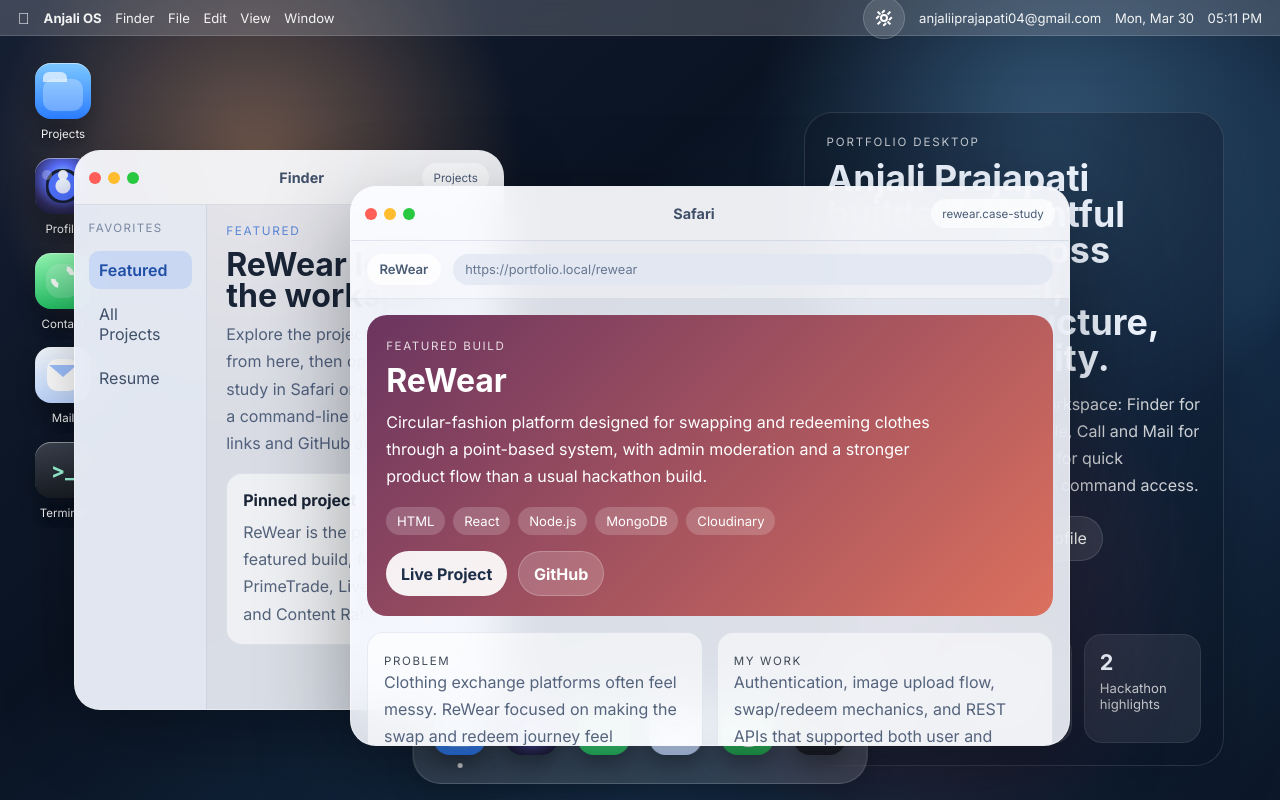
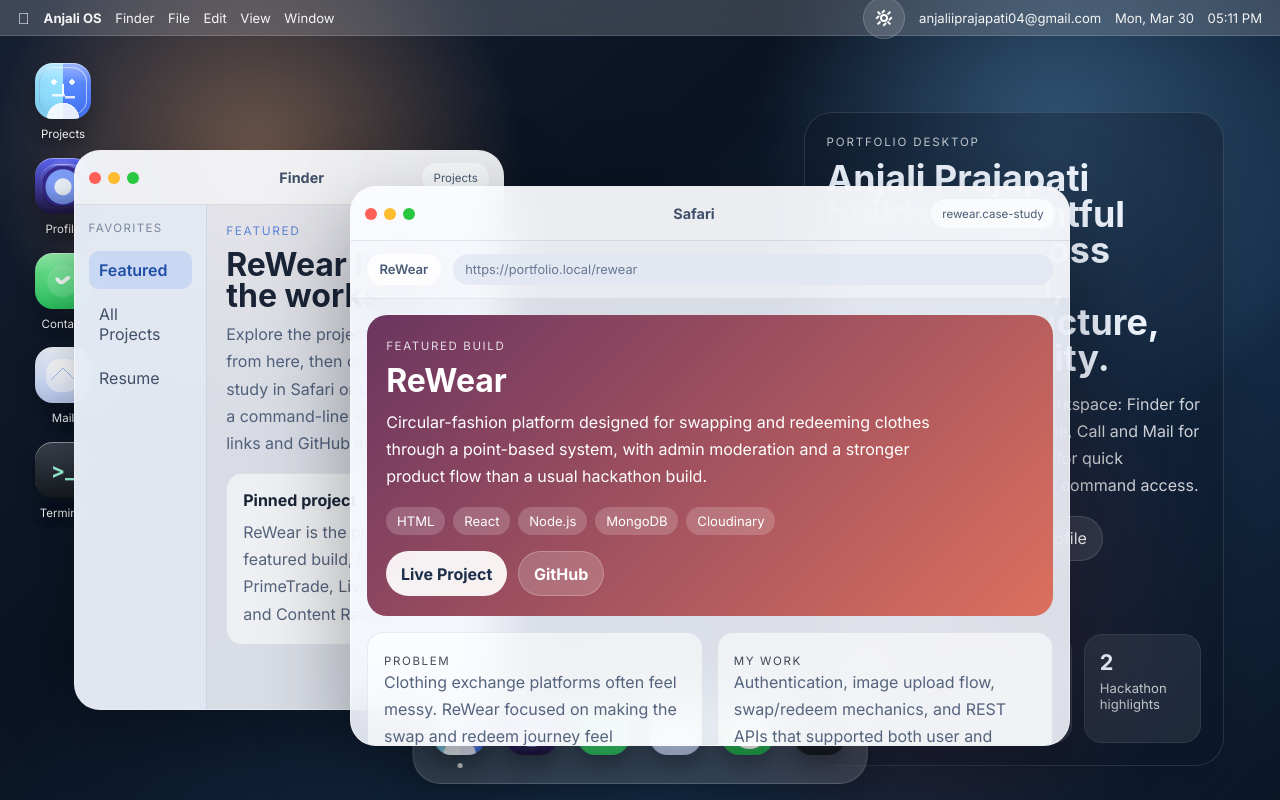
Before and after one commit to anjalii40/Portfolio, a plain HTML site: page index.html in a window 1280 px wide. Both pictures are taken after a click on the button "Click to enter desktop". Drawn offline with Linux system fonts and the light colour scheme; a web font is replaced by a local one.

Commit message:
style: align dock icons closer to mac apps

```diff
--- a/index.html
+++ b/index.html
@@ -61,7 +61,7 @@
       <main class="desktop-stage" id="desktop-stage">
         <div class="desktop-icons">
           <button class="desktop-icon" type="button" data-open="projects-window">
-            <span class="desktop-icon-art folder-art"></span>
+            <span class="desktop-icon-art finder-art"></span>
             <span>Projects</span>
           </button>
           <button class="desktop-icon" type="button" data-open="profile-window">
@@ -734,7 +734,7 @@
 
       <div class="dock" id="dock">
         <button class="dock-item active" type="button" data-open="projects-window" aria-label="Open Projects">
-          <span class="dock-icon folder-art"></span>
+          <span class="dock-icon finder-art"></span>
           <span class="dock-label">Projects</span>
         </button>
         <button class="dock-item" type="button" data-open="profile-window" aria-label="Open Profile">
--- a/styles.css
+++ b/styles.css
@@ -456,86 +456,102 @@ body.light-theme .desktop-icon span:last-child {
 .dock-icon {
   width: 56px;
   height: 56px;
+  border-radius: 18px;
+  position: relative;
+  overflow: hidden;
+  box-shadow:
+    inset 0 1px 0 rgba(255, 255, 255, 0.45),
+    inset 0 -8px 18px rgba(0, 0, 0, 0.1),
+    0 10px 20px rgba(0, 0, 0, 0.24);
+}
+
+.finder-art {
+  background:
+    linear-gradient(180deg, rgba(255, 255, 255, 0.34), transparent 35%),
+    linear-gradient(90deg, #8bddff 0 50%, #4b7dff 50% 100%);
+}
+
+.finder-art::before {
+  content: "";
+  position: absolute;
+  inset: 0;
+  background:
+    radial-gradient(circle at 19px 19px, rgba(255, 255, 255, 0.95) 0 2.5px, transparent 2.8px),
+    radial-gradient(circle at 37px 19px, rgba(255, 255, 255, 0.95) 0 2.5px, transparent 2.8px),
+    linear-gradient(rgba(255, 255, 255, 0.92) 0 0) 50% 21px / 2px 11px no-repeat,
+    linear-gradient(rgba(255, 255, 255, 0.82) 0 0) 17px 31px / 13px 2.5px no-repeat,
+    linear-gradient(rgba(255, 255, 255, 0.82) 0 0) 30px 33px / 10px 2.5px no-repeat,
+    radial-gradient(circle at 50% 100%, rgba(255, 255, 255, 0.88) 0 16px, transparent 16.5px),
+    linear-gradient(180deg, rgba(255, 255, 255, 0.18), transparent 70%);
+}
+
+.finder-art::after {
+  content: "";
+  position: absolute;
+  inset: 4px;
+  border-radius: 15px;
+  border-top: 1px solid rgba(255, 255, 255, 0.45);
+  box-shadow:
+    inset 0 0 0 1px rgba(255, 255, 255, 0.08),
+    inset -1px 0 0 rgba(255, 255, 255, 0.55),
+    inset 1px 0 0 rgba(17, 64, 157, 0.18);
+}
+
+.photobooth-art {
+  background:
+    radial-gradient(circle at 50% 24%, rgba(255, 255, 255, 0.25), transparent 30%),
+    linear-gradient(180deg, #5d67f8 0%, #42399a 54%, #1e1742 100%);
+}
+
+.photobooth-art::before {
+  content: "";
+  position: absolute;
+  inset: 8px;
   border-radius: 16px;
-  position: relative;
-  box-shadow: inset 0 1px 0 rgba(255, 255, 255, 0.45), 0 10px 20px rgba(0, 0, 0, 0.24);
-}
-
-.folder-art {
-  background: linear-gradient(180deg, #7cc7ff, #2c7dff);
-}
-
-.folder-art::before {
-  content: "";
-  position: absolute;
-  top: 9px;
-  left: 8px;
-  width: 24px;
-  height: 10px;
-  border-radius: 6px 6px 0 0;
-  background: rgba(255, 255, 255, 0.64);
-}
-
-.folder-art::after {
-  content: "";
-  position: absolute;
-  inset: 16px 8px 8px;
-  border-radius: 10px;
-  background: rgba(255, 255, 255, 0.28);
-}
-
-.photobooth-art {
-  background: radial-gradient(circle at 50% 35%, #8fe0ff 0%, #5a6fff 30%, #2e2b5d 68%, #101322 100%);
-}
-
-.photobooth-art::before {
-  content: "";
-  position: absolute;
-  inset: 11px;
-  border-radius: 15px;
   background:
-    radial-gradient(circle at 50% 50%, rgba(255, 255, 255, 0.82) 0 7px, rgba(78, 113, 255, 0.95) 8px 14px, rgba(20, 28, 48, 0.96) 15px 18px, transparent 19px),
-    linear-gradient(180deg, rgba(255, 255, 255, 0.22), rgba(255, 255, 255, 0.02));
+    radial-gradient(circle at 50% 52%, rgba(245, 250, 255, 0.98) 0 8px, rgba(130, 163, 255, 0.98) 9px 17px, rgba(57, 45, 149, 1) 18px 21px, transparent 22px),
+    radial-gradient(circle at 24% 32%, rgba(164, 176, 255, 0.34) 0 8px, transparent 8.5px),
+    radial-gradient(circle at 76% 32%, rgba(164, 176, 255, 0.34) 0 8px, transparent 8.5px),
+    radial-gradient(circle at 50% 70%, rgba(164, 176, 255, 0.28) 0 9px, transparent 9.5px),
+    linear-gradient(180deg, rgba(255, 255, 255, 0.15), rgba(255, 255, 255, 0.02));
 }
 
 .photobooth-art::after {
   content: "";
   position: absolute;
-  top: 12px;
-  left: 50%;
-  width: 10px;
-  height: 10px;
+  inset: 6px;
+  border-radius: 16px;
+  border-top: 1px solid rgba(255, 255, 255, 0.42);
+  box-shadow:
+    inset 0 0 0 1px rgba(255, 255, 255, 0.06),
+    inset 0 -10px 12px rgba(0, 0, 0, 0.18);
+}
+
+.call-art {
+  background:
+    linear-gradient(180deg, rgba(255, 255, 255, 0.2), transparent 34%),
+    linear-gradient(180deg, #81ef9e, #2fd268);
+}
+
+.call-art::before {
+  content: "";
+  position: absolute;
+  inset: 12px;
   border-radius: 50%;
-  transform: translateX(-50%);
-  background: rgba(255, 255, 255, 0.9);
-  box-shadow:
-    -16px 0 0 rgba(255, 255, 255, 0.25),
-    16px 0 0 rgba(255, 255, 255, 0.25);
-}
-
-.call-art {
-  background: linear-gradient(180deg, #98ffb9, #24c064);
-}
-
-.call-art::before {
-  content: "";
-  position: absolute;
-  inset: 11px;
-  border-radius: 14px;
-  background: rgba(255, 255, 255, 0.16);
+  background: rgba(255, 255, 255, 0.14);
 }
 
 .call-art::after {
   content: "";
   position: absolute;
-  left: 15px;
-  top: 16px;
-  width: 25px;
-  height: 16px;
-  border: 5px solid rgba(255, 255, 255, 0.94);
+  left: 20px;
+  top: 18px;
+  width: 16px;
+  height: 12px;
+  border: 4px solid rgba(255, 255, 255, 0.94);
   border-top-color: transparent;
-  border-bottom-color: transparent;
-  border-radius: 18px;
+  border-right-color: transparent;
+  border-radius: 12px 10px 12px 12px;
   transform: rotate(-38deg);
 }
 
@@ -684,31 +700,37 @@ body.light-theme .desktop-icon span:last-child {
 }
 
 .mail-art {
-  background: linear-gradient(180deg, #f6fbff, #bfd7ff);
+  background:
+    linear-gradient(180deg, rgba(255, 255, 255, 0.3), transparent 34%),
+    linear-gradient(180deg, #eef4ff, #c7d8ff);
 }
 
 .mail-art::before {
   content: "";
   position: absolute;
-  inset: 12px;
-  border-radius: 10px;
-  background: #fff;
+  inset: 12px 11px 11px;
+  border-radius: 14px;
+  background:
+    linear-gradient(180deg, #ffffff, #f2f6ff);
+  box-shadow: inset 0 -8px 12px rgba(164, 184, 232, 0.18);
 }
 
 .mail-art::after {
   content: "";
   position: absolute;
-  left: 14px;
-  right: 14px;
-  top: 18px;
-  height: 16px;
-  border-left: 14px solid transparent;
-  border-right: 14px solid transparent;
-  border-top: 12px solid #9fc2ff;
+  left: 16px;
+  right: 16px;
+  top: 20px;
+  height: 14px;
+  background:
+    linear-gradient(135deg, transparent 48%, #9fbdf8 49% 51%, transparent 52%) left/50% 100% no-repeat,
+    linear-gradient(225deg, transparent 48%, #9fbdf8 49% 51%, transparent 52%) right/50% 100% no-repeat;
 }
 
 .whatsapp-art {
-  background: linear-gradient(180deg, #79ff93, #1ea551);
+  background:
+    linear-gradient(180deg, rgba(255, 255, 255, 0.18), transparent 34%),
+    linear-gradient(180deg, #6aea72, #21b654);
 }
 
 .whatsapp-art::before {
@@ -716,8 +738,8 @@ body.light-theme .desktop-icon span:last-child {
   position: absolute;
   left: 10px;
   top: 10px;
-  width: 34px;
-  height: 34px;
+  width: 36px;
+  height: 36px;
   border-radius: 50%;
   background: #ffffff;
 }
@@ -725,15 +747,15 @@ body.light-theme .desktop-icon span:last-child {
 .whatsapp-art::after {
   content: "";
   position: absolute;
-  left: 22px;
-  top: 19px;
-  width: 12px;
-  height: 12px;
-  border: 4px solid #1ea551;
+  left: 23px;
+  top: 22px;
+  width: 11px;
+  height: 8px;
+  border: 4px solid #23a34d;
   border-top-color: transparent;
   border-left-color: transparent;
-  border-radius: 12px 12px 12px 3px;
-  transform: rotate(18deg);
+  border-radius: 12px 12px 12px 4px;
+  transform: rotate(15deg);
 }
 
 .preview-art {
```
